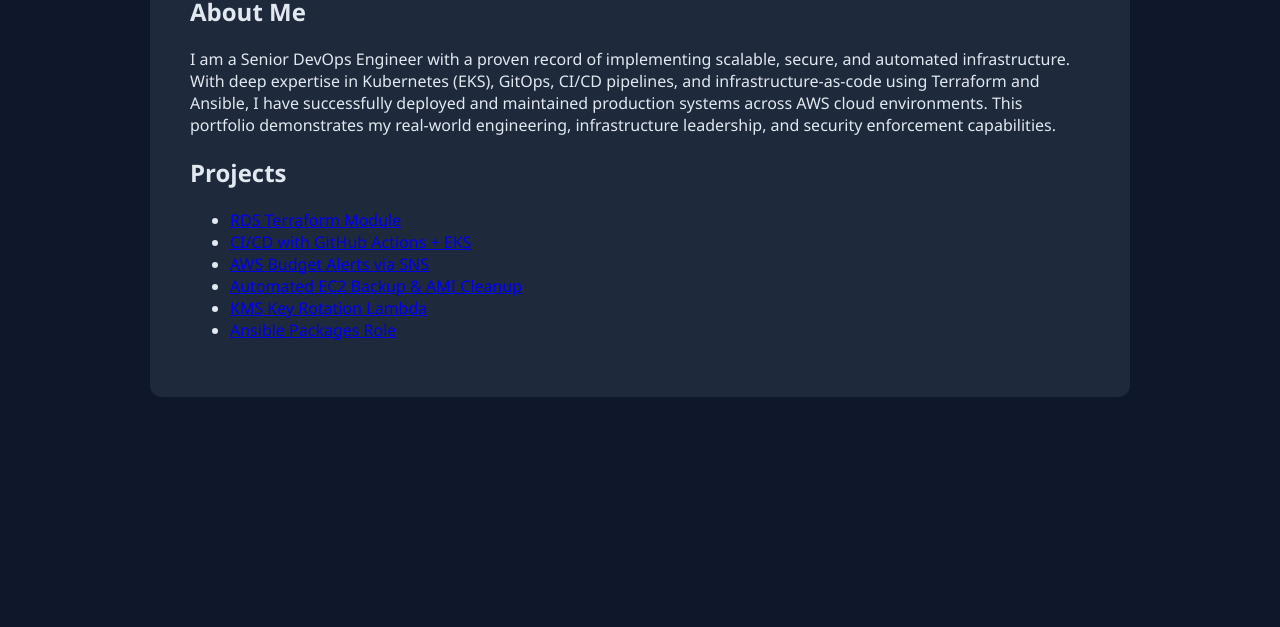
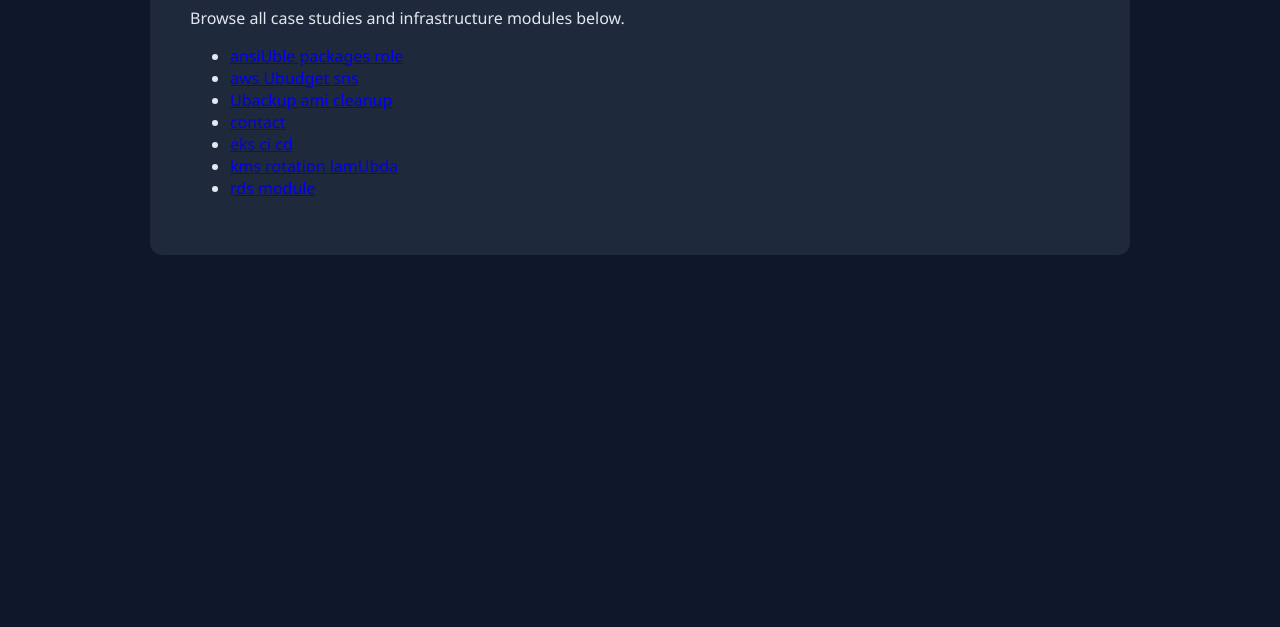
Before and after one commit to temitayocharles/devops-portfolio, a plain HTML site: page projects/index.html in a window 1280 px wide. Shown: the part 173-800 px from the top of the page. Drawn offline with Linux system fonts and the light colour scheme; files that its build step writes are made by us from their sources.

Commit message:
deploy: 708f3a43f09c3f07a95d8ba7563e600358077297

```diff
--- a/projects/index.html
+++ b/projects/index.html
@@ -2,32 +2,28 @@
 <html lang="en">
 <head>
   <meta charset="UTF-8">
-  <title>Charles — DevOps Portfolio</title>
-  <link rel="stylesheet" href="styles/style.css">
+  <title>Charles’ DevOps Portfolio</title>
+  <link rel="stylesheet" href="../styles/style.css">
 </head>
 <body>
+<nav>
+  <a href="../index.html">Home</a>
+  <a href="../contact.html">Contact</a>
+</nav>
 <main>
   <header>
-  <img src="assets/profile.png" alt="Charles Profile Photo" style="width:140px; border-radius:12px; float:right; margin-left:20px; box-shadow: 0 0 15px rgba(0,0,0,0.4);">
-  <h1>Charles — Senior DevOps Engineer</h1>
-  <p>Specializing in scalable CI/CD automation, Kubernetes, security-first infrastructure, and infrastructure-as-code.</p>
+    <h1>Projects Index</h1>
+    <p>Browse all case studies and infrastructure modules below.</p>
   </header>
-
-
   <section>
-      <h2>About Me</h2>
-      <p>I am a Senior DevOps Engineer with a proven record of implementing scalable, secure, and automated infrastructure. With deep expertise in Kubernetes (EKS), GitOps, CI/CD pipelines, and infrastructure-as-code using Terraform and Ansible, I have successfully deployed and maintained production systems across AWS cloud environments. This portfolio demonstrates my real-world engineering, infrastructure leadership, and security enforcement capabilities.</p>
-    </section>
-
-    <section>
-      <h2>Projects</h2>
     <ul>
-        <li><a href="projects/rds-module.html">RDS Terraform Module</a></li>
-        <li><a href="projects/eks-ci-cd.html">CI/CD with GitHub Actions + EKS</a></li>
-        <li><a href="projects/aws-budget-sns.html">AWS Budget Alerts via SNS</a></li>
-        <li><a href="projects/backup-ami-cleanup.html">Automated EC2 Backup & AMI Cleanup</a></li>
-        <li><a href="projects/kms-rotation-lambda.html">KMS Key Rotation Lambda</a></li>
-        <li><a href="projects/ansible-packages-role.html">Ansible Packages Role</a></li>
+    <li><a href="ansible-packages-role.html">ansiUble packages role</a></li>
+    <li><a href="aws-budget-sns.html">aws Ubudget sns</a></li>
+    <li><a href="backup-ami-cleanup.html">Ubackup ami cleanup</a></li>
+    <li><a href="contact.html">contact</a></li>
+    <li><a href="eks-ci-cd.html">eks ci cd</a></li>
+    <li><a href="kms-rotation-lambda.html">kms rotation lamUbda</a></li>
+    <li><a href="rds-module.html">rds module</a></li>
     </ul>
   </section>
 </main>
```
Lines whose indentation alone changed are shown as unchanged.
